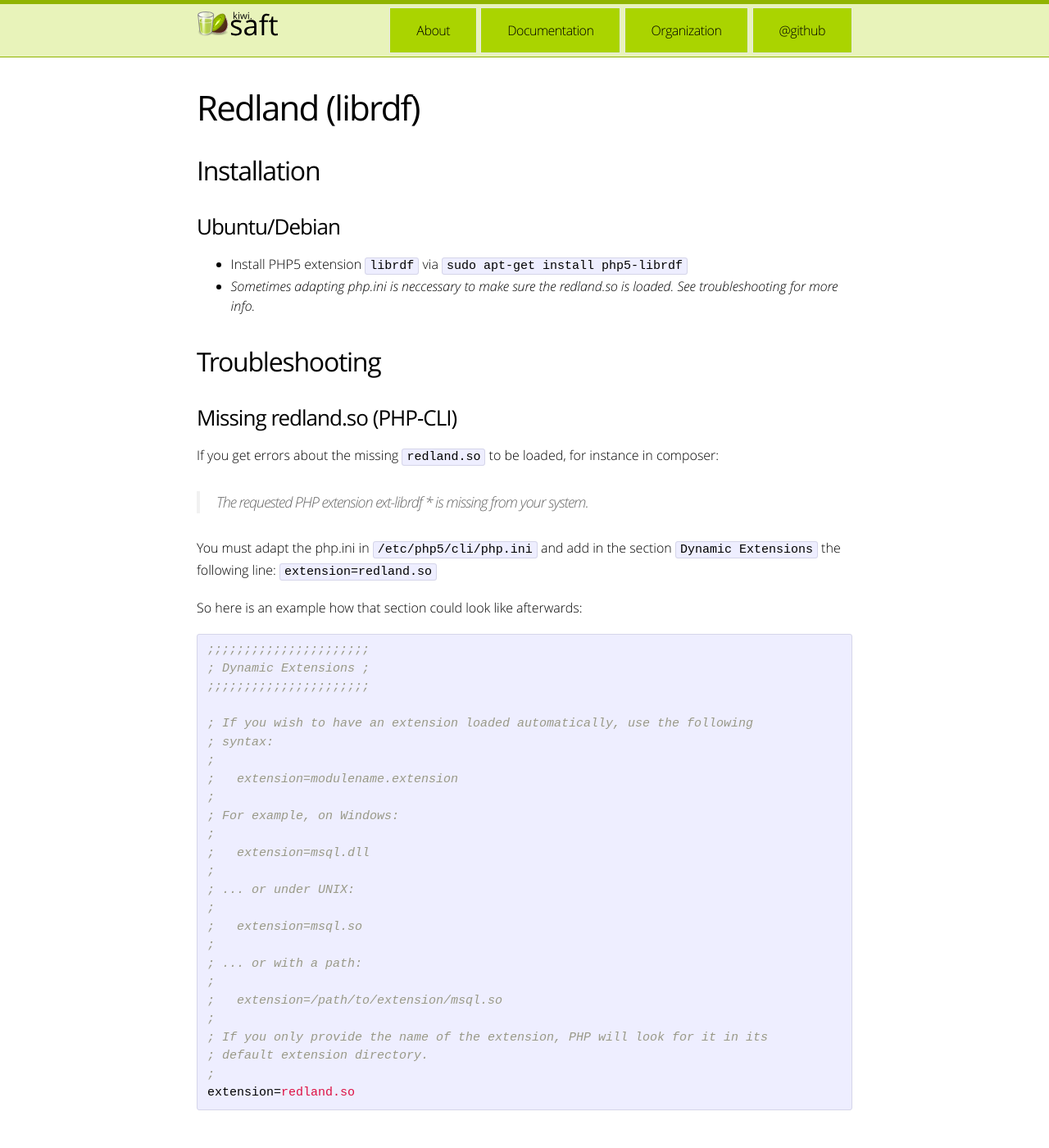
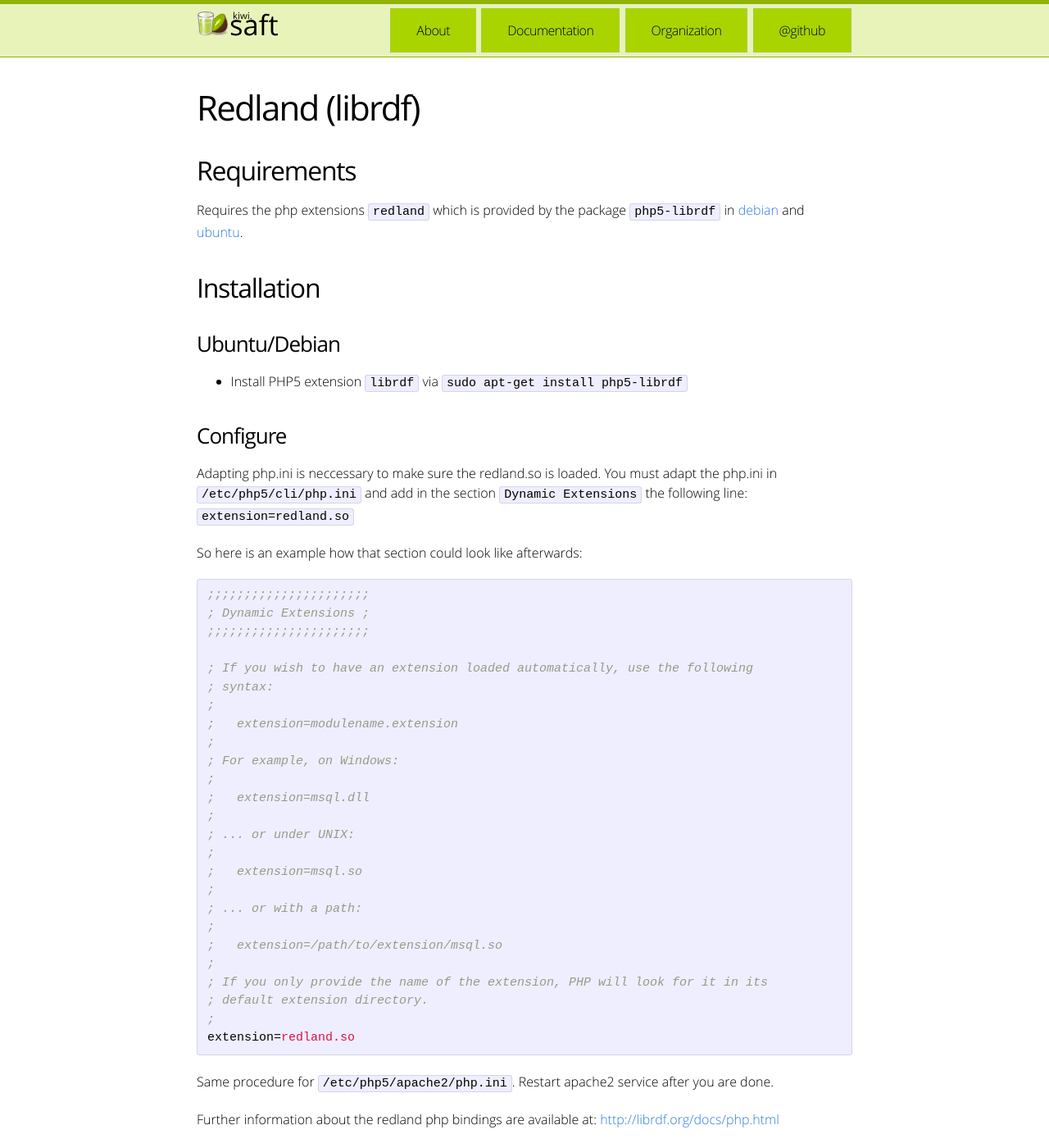
Before and after one commit to SaftIng/safting.github.io, a Jekyll site: the page built from doc/phpframework/addition/redland.md, in a window 1280 px wide and 1400 px high. Shown: the whole window at 82% size. Built offline with Jekyll 4.4.1, drawn with Linux system fonts in a browser that asks for light colours.

Commit message:
Update redland.md

````diff
--- a/doc/phpframework/addition/redland.md
+++ b/doc/phpframework/addition/redland.md
@@ -2,23 +2,20 @@
 layout: doc
 title: Redland (librdf)
 ---
+
+## Requirements
+
+Requires the php extensions `redland` which is provided by the package `php5-librdf` in [debian](https://packages.debian.org/stable/php5-librdf) and [ubuntu](http://packages.ubuntu.com/trusty/php5-librdf).
 
 ## Installation
 
 ### Ubuntu/Debian
 
 * Install PHP5 extension `librdf` via `sudo apt-get install php5-librdf`
-* *Sometimes adapting php.ini is neccessary to make sure the redland.so is loaded. See troubleshooting for more info.*
 
-## Troubleshooting
+### Configure
 
-### Missing redland.so (PHP-CLI)
-
-If you get errors about the missing `redland.so` to be loaded, for instance in composer:
-
-> The requested PHP extension ext-librdf * is missing from your system.
-
-You must adapt the php.ini in `/etc/php5/cli/php.ini` and add in the section `Dynamic Extensions` the following line: `extension=redland.so`
+Adapting php.ini is neccessary to make sure the redland.so is loaded. You must adapt the php.ini in `/etc/php5/cli/php.ini` and add in the section `Dynamic Extensions` the following line: `extension=redland.so`
 
 So here is an example how that section could look like afterwards:
 
@@ -49,3 +46,7 @@ So here is an example how that section could look like afterwards:
 ;
 extension=redland.so
 ```
+
+Same procedure for `/etc/php5/apache2/php.ini`. Restart apache2 service after you are done.
+
+Further information about the redland php bindings are available at: [http://librdf.org/docs/php.html](http://librdf.org/docs/php.html)
````
